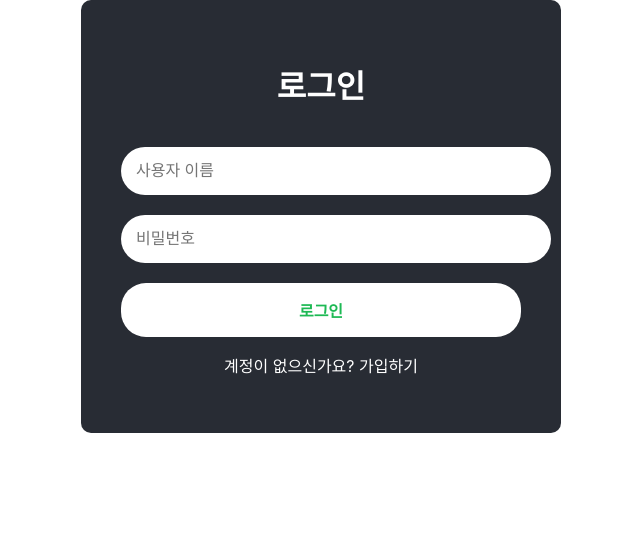
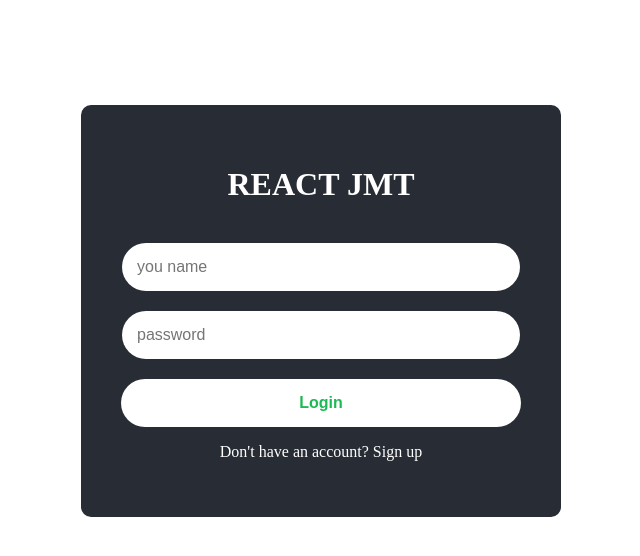
Before and after one commit to Jeoniee/-ReactJmt, a React (Create React App) app in the folder frontend/: page / in a window 1280 px wide. Shown: the top 556 px of the page, without its empty margins (319-959 px from the left). Built offline with nearby package versions, Linux system fonts and the light colour scheme.

Commit message:
frontend 구조 분리

```diff
--- a/frontend/package.json
+++ b/frontend/package.json
@@ -14,7 +14,8 @@
     "react-dom": "^18.2.0",
     "react-scripts": "5.0.1",
     "typescript": "^4.9.5",
-    "web-vitals": "^2.1.4"
+    "web-vitals": "^2.1.4",
+    "zustand": "^4.5.2"
   },
   "scripts": {
     "start": "react-scripts start",
--- a/frontend/src/App.tsx
+++ b/frontend/src/App.tsx
@@ -1,12 +1,12 @@
 // src/App.tsx
 import React from 'react';
-import Login from '../src/Components/Login';
+import LoginContainer from "./ui/LoginContainer";
 
 const App: React.FC = () => {
   return (
       <div className="App">
         <header className="App-header">
-          <Login />
+          <LoginContainer />
         </header>
       </div>
   );
--- /dev/null
+++ b/frontend/src/stores/store.ts
@@ -0,0 +1,23 @@
+import { create } from 'zustand';
+
+/**
+ * zustand를 이용해서 전역 상태를 관리한다.
+ * */
+
+interface AuthState {
+    username: string;
+    setUsername: (username: string) => void;
+    password: string;
+    setPassword: (password: string) => void;
+    errorMessage: string;
+    setErrorMessage: (errorMessage: string) => void;
+}
+
+export const useAuthStore = create<AuthState>((set) => ({
+    username: '',
+    setUsername: (username) => set({ username }),
+    password: '',
+    setPassword: (password) => set({ password }),
+    errorMessage: '',
+    setErrorMessage: (errorMessage) => set({ errorMessage }),
+}));
--- a/frontend/src/Components/Login.tsx
+++ b/frontend/src/ui/LoginContainer.tsx
@@ -1,12 +1,17 @@
-import React, { useState } from 'react';
-import styles from './app.module.css'; // CSS 모듈을 가져옴
-import axios from 'axios'; // axios를 import 함
-import Cookies from 'js-cookie';
+import React, {useState} from "react";
+import LoginView from "./view/LoginView";
+import axios from "axios";
+import Cookies from "js-cookie";
+import {useAuthStore} from '../stores/store';
 
-const Login: React.FC = () => {
-    const [username, setUsername] = useState('');
-    const [password, setPassword] = useState('');
-    const [errorMessage, setErrorMessage] = useState('');
+/**
+ * LoginContainer
+ * 데이터, 비즈니스 로직 처리
+ * 상태관리, 데이터플로우, API호출
+ * */
+const LoginContainer = () => {
+    const { username, setUsername, password, setPassword, errorMessage, setErrorMessage }
+= useAuthStore();
 
     /**
      * /login 호출
@@ -44,10 +49,10 @@ const Login: React.FC = () => {
     /**
      *  /secure 호출
      *  @param token 값
-    **/
+     **/
     const secureLogin = async (token: string) => {
         try{
-           // 헤더에 토큰 추가
+            // 헤더에 토큰 추가
             const headers = {
                 'Authorization': `Bearer ${token}`
             };
@@ -67,36 +72,16 @@ const Login: React.FC = () => {
         }
     };
 
-    return (
-        <div className={styles.loginContainer}>
-            <div className={styles.logo}>
-
-                <h1 className={styles.title}>로그인</h1>
-            </div>
-            <form onSubmit={handleLogin} className={styles.form}>
-                <div className={styles.formGroup}>
-                    <input
-                        type="text"
-                        placeholder="사용자 이름"
-                        value={username}
-                        onChange={(e) => setUsername(e.target.value)}
-                        className={styles.input}
-                    />
-                </div>
-                <div className={styles.formGroup}>
-                    <input
-                        type="password"
-                        placeholder="비밀번호"
-                        value={password}
-                        onChange={(e) => setPassword(e.target.value)}
-                        className={styles.input}
-                    />
-                </div>
-                {errorMessage && <div className={styles.errorMessage}>{errorMessage}</div>}
-                <button type="submit" className={styles.button}>로그인</button>
-            </form>
-            <p className={styles.signupLink}>계정이 없으신가요? <a href="#">가입하기</a></p>
-        </div>
+    return(
+        <LoginView
+            username={username}
+            setUsername={setUsername}
+            password={password}
+            setPassword={setPassword}
+            errorMessage={errorMessage}
+            handleLogin={handleLogin}
+        />
     );
 };
-export default Login;
+
+export default LoginContainer;
--- a/frontend/src/Components/app.module.css
+++ b/frontend/src/ui/css/app.module.css
@@ -3,11 +3,12 @@
 
 .loginContainer {
     width: 400px;
-    margin: 0 auto;
+    margin: 105px auto;
     padding: 40px;
     text-align: center;
     border-radius: 10px;
     background-color: #282c34;
+    font-family: "fantasy";
 }
 
 .logo {
@@ -29,7 +30,7 @@
 }
 
 .input {
-    width: 100%;
+    width: 92%;
     padding: 15px;
     border: none;
     border-radius: 25px;
--- /dev/null
+++ b/frontend/src/ui/view/LoginView.tsx
@@ -0,0 +1,53 @@
+import React, { useState } from 'react';
+import styles from '../css/app.module.css'; // CSS 모듈을 가져옴
+
+interface LoginViewProps {
+    username: string;
+    password: string;
+    errorMessage: string;
+    setUsername: (username: string) => void;
+    setPassword: (password: string) => void;
+    handleLogin:(e: React.FormEvent) => void;
+}
+
+/**
+ * LoginView
+ * 사용자 인터페이스 렌더링
+ * JSX 사용, 화면 구성, 사용자 액션 처리하는 이벤트 핸들러 정의
+ * */
+const LoginView: React.FC<LoginViewProps> = ({
+    username,password,errorMessage,setUsername,setPassword,handleLogin
+}) => {
+    return (
+        <div className={styles.loginContainer}>
+            <div className={styles.logo}>
+
+                <h1 className={styles.title}>REACT JMT</h1>
+            </div>
+            <form onSubmit={handleLogin} className={styles.form}>
+                <div className={styles.formGroup}>
+                    <input
+                        type="text"
+                        placeholder="you name"
+                        value={username}
+                        onChange={(e) => setUsername(e.target.value)}
+                        className={styles.input}
+                    />
+                </div>
+                <div className={styles.formGroup}>
+                    <input
+                        type="password"
+                        placeholder="password"
+                        value={password}
+                        onChange={(e) => setPassword(e.target.value)}
+                        className={styles.input}
+                    />
+                </div>
+                {errorMessage && <div className={styles.errorMessage}>{errorMessage}</div>}
+                <button type="submit" className={styles.button}>Login</button>
+            </form>
+            <p className={styles.signupLink}>Don't have an account? <a href="#" className={styles.signupLink}>Sign up</a></p>
+        </div>
+    );
+};
+export default LoginView;
```
Also changed, not shown: 1 other file (tests, documents, lock files or other folders).
